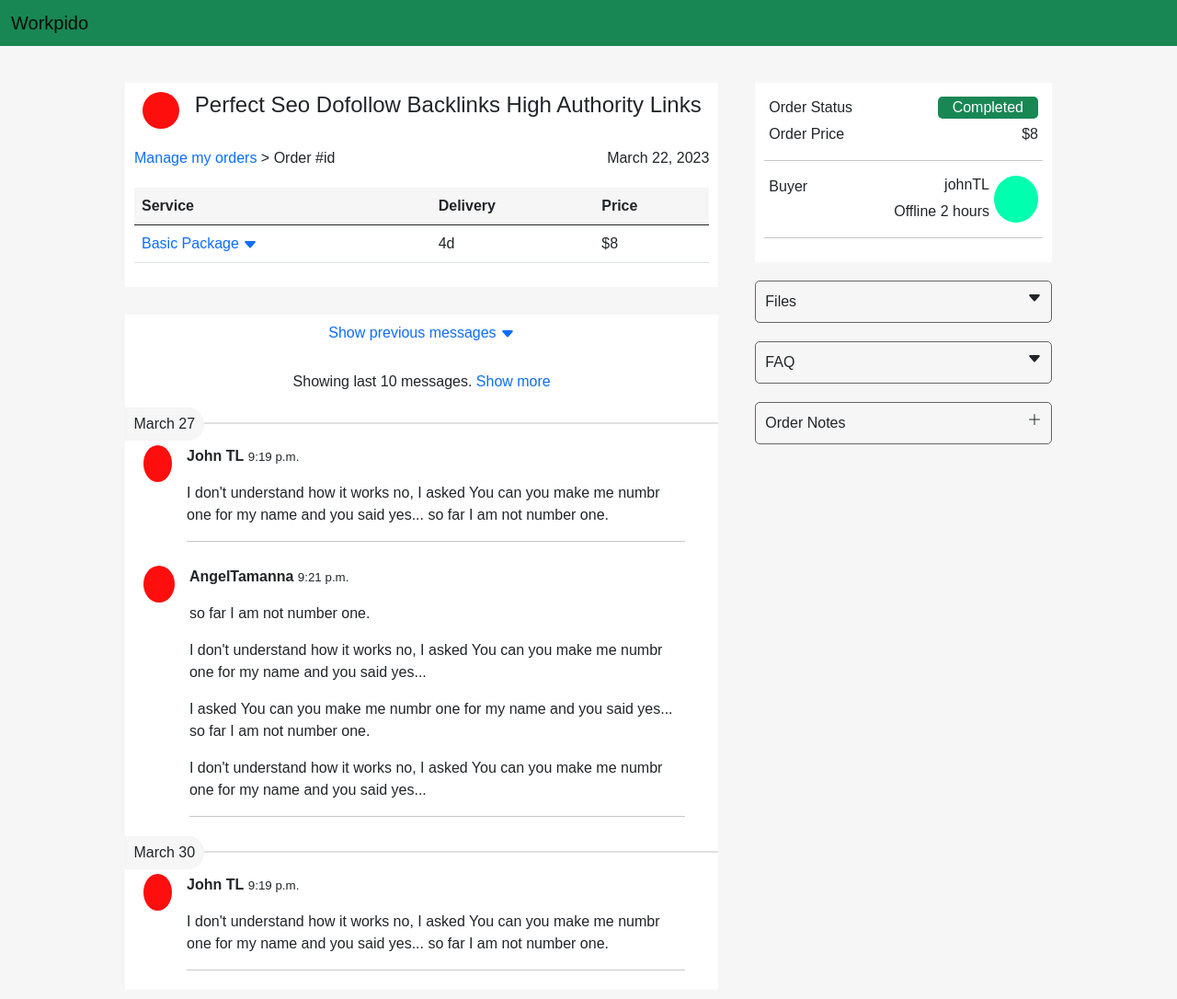
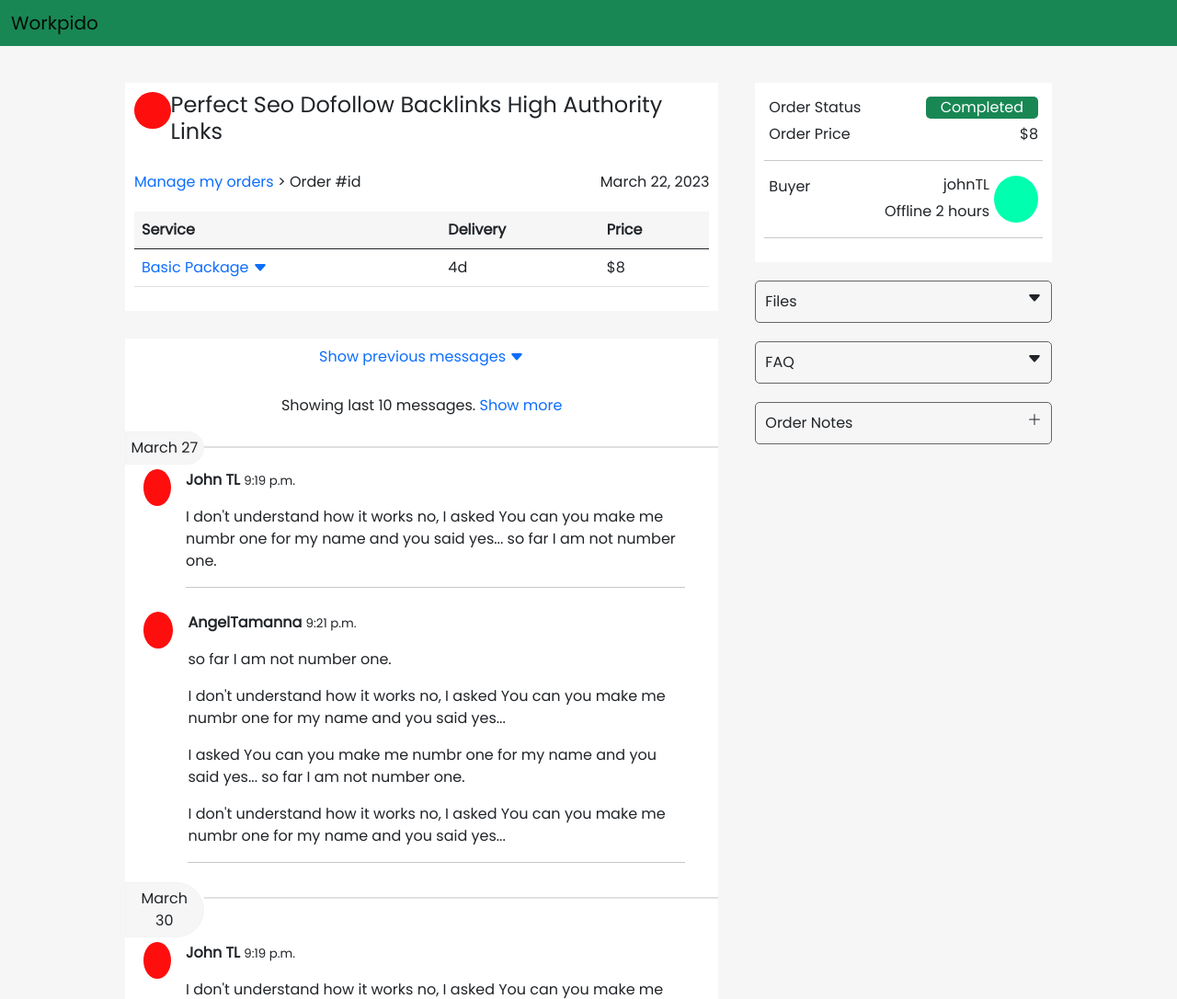
Before and after one commit to SoftwareGuyAshish/workpido-front, a plain HTML site: page insideOrder.html in a window 1280 px wide. Shown: the top 1086 px of the page at 92% size. Drawn offline with nearby package versions, Linux system fonts and the light colour scheme.

Commit message:
poppins enabled

```diff
--- a/chats.css
+++ b/chats.css
@@ -1,9 +1,6 @@
 body,
 .main-background {
   background-color: #f6f6f6;
-}
-body {
-  font-family: Arial, Helvetica, sans-serif;
 }
 
 a {
--- a/deliverySeller.css
+++ b/deliverySeller.css
@@ -3,7 +3,6 @@
   width: 85%;
   padding-top: 20px;
   padding-bottom: 48px;
-  font-family: Arial, Helvetica, sans-serif !important;
 }
 
 td {
--- a/insideOrder.css
+++ b/insideOrder.css
@@ -1,10 +1,6 @@
 body,
 .main-background {
   background-color: #f6f6f6;
-}
-
-body {
-  font-family: Arial, Helvetica, sans-serif !important;
 }
 
 a {
--- a/insideOrder.html
+++ b/insideOrder.html
@@ -11,6 +11,15 @@
       crossorigin="anonymous"
     />
     <link rel="stylesheet" href="insideOrder.css" />
+    <link
+      href="https://fonts.googleapis.com/css?family=Poppins"
+      rel="stylesheet"
+    />
+    <style>
+      body {
+        font-family: "Poppins", sans-serif;
+      }
+    </style>
   </head>
   <body>
     <!-- Sample Header -->
--- a/prohibitedServices.css
+++ b/prohibitedServices.css
@@ -11,7 +11,6 @@
   background-color: white;
   margin-top: 5vh;
   padding: 10px 30px;
-  font-family: Arial, Helvetica, sans-serif !important;
 }
 
 h2 {
--- a/supportPortal.css
+++ b/supportPortal.css
@@ -1,7 +1,3 @@
-body {
-  font-family: Arial, Helvetica, sans-serif !important;
-}
-
 .search-bar {
   display: flex;
   flex-direction: column;
--- a/termsOfService.css
+++ b/termsOfService.css
@@ -3,9 +3,9 @@
   background-color: #f6f6f6;
 }
 
-body {
+/* body {
   font-family: Arial, Helvetica, sans-serif !important;
-}
+} */
 
 a {
   text-decoration: none;
```
Also changed, not shown: chats.html (+9 -0 lines), deliverySeller.html (+9 -0 lines), prohibitedServices.html (+9 -0 lines), supportPortal.html (+9 -0 lines), termsOfService.html (+9 -0 lines).
